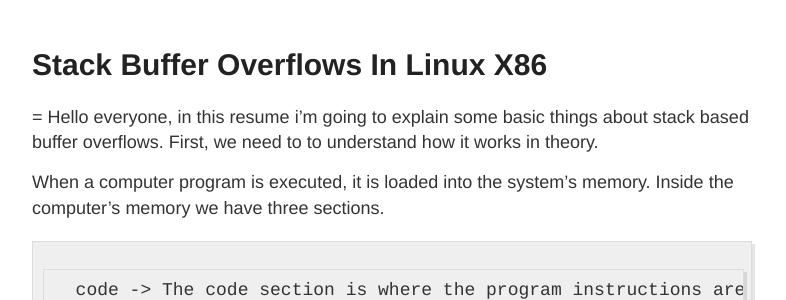
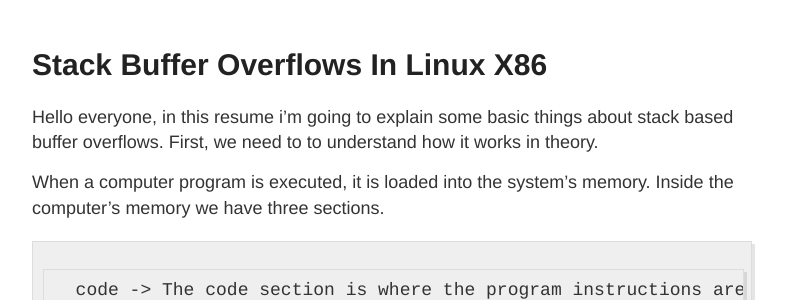
Before and after one commit to Feliprogrammer/feliprogrammer.github.io, a Jekyll site: the page built from _posts/2022-11-03-stack-buffer-overflows-in-linux-x86.md, in a window 1280 px wide and 900 px high. Shown: the part 122-422 px from the top of the window, without its empty margins (248-1034 px from the left). Built offline with Jekyll 4.4.1, drawn with Linux system fonts in a browser that asks for light colours; our own code applies the rules of GitHub Pages for plain Markdown files.

Commit message:
Personal Blog

```diff
--- a/_posts/2022-11-03-stack-buffer-overflows-in-linux-x86.md
+++ b/_posts/2022-11-03-stack-buffer-overflows-in-linux-x86.md
@@ -1,4 +1,4 @@
-=  Hello everyone, in this resume i'm going to explain some basic things
+  Hello everyone, in this resume i'm going to explain some basic things
 about stack based buffer overflows. First, we need to to understand how
 it works in theory.
 
@@ -183,6 +183,6 @@ shellcode, it's simply a code that gives a terminal session.
   Now, i would like to show you a video showcasing all that
 was explained until here:
 
-<video width="200" height="200" controls="controls">
+<video width="200" height="400" controls="controls">
   <source src="../videos/video1.mp4" type="video/mp4">
 </video>
```
